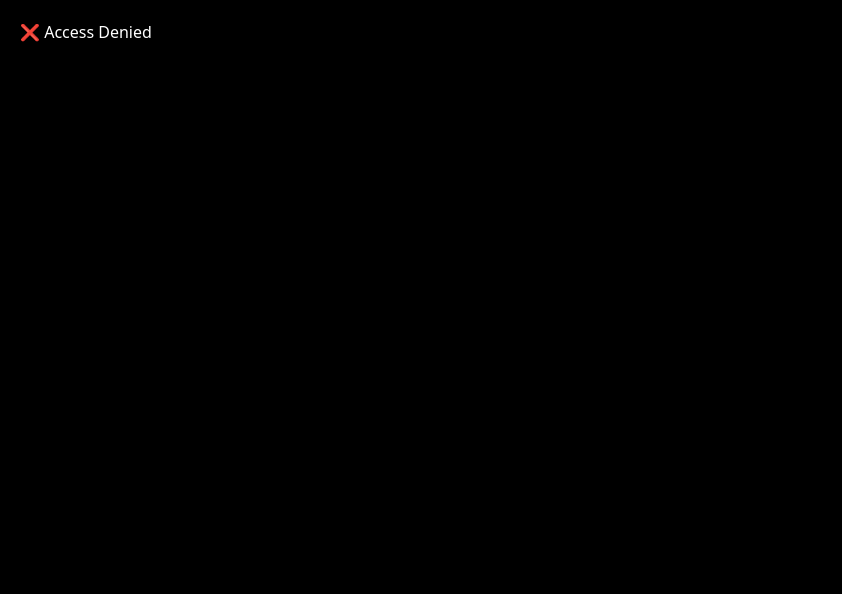
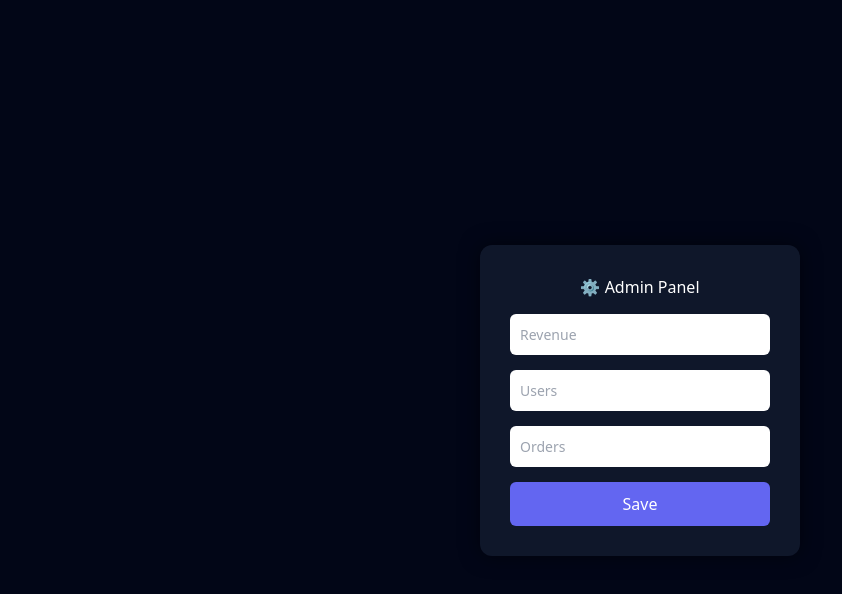
Before and after one commit to prashantsuryavanshi0/ai-saas-dashboard, a Next.js app in the folder ai-saas-assignment/: page /admin in a window 1280 px wide. Shown: the top 594 px of the page, without its empty margins (0-842 px from the left). Built offline with nearby package versions, Linux system fonts and the light colour scheme.

Commit message:
final admin working code

```diff
--- a/ai-saas-assignment/app/admin/page.tsx
+++ b/ai-saas-assignment/app/admin/page.tsx
@@ -1,119 +1,99 @@
 "use client";
 
-export const dynamic = "force-dynamic";
-
-import { useState, useEffect } from "react";
+import { useState } from "react";
 
 export default function AdminPage() {
-  const [mounted, setMounted] = useState(false);
-
   const [revenue, setRevenue] = useState("");
   const [users, setUsers] = useState("");
   const [orders, setOrders] = useState("");
 
-  useEffect(() => {
-    setMounted(true);
-
-    const data = localStorage.getItem("dashboardData");
-    if (data) {
-      const parsed = JSON.parse(data);
-      setRevenue(parsed.revenue || "");
-      setUsers(parsed.users || "");
-      setOrders(parsed.orders || "");
-    }
-  }, []);
-
-  if (!mounted) return null;
-
-  const isAdmin =
-    typeof window !== "undefined" &&
-    window.location.search.includes("role=admin");
-
-  if (!isAdmin) {
-    return (
-      <div style={{ color: "white", padding: "20px" }}>
-        ❌ Access Denied
-      </div>
-    );
-  }
-
   const handleSave = () => {
-    localStorage.setItem(
-      "dashboardData",
-      JSON.stringify({ revenue, users, orders })
-    );
-    alert("Saved Successfully ✅");
+    alert("Saved successfully 🚀");
+    console.log({ revenue, users, orders });
   };
 
   return (
     <div
       style={{
-        minHeight: "100vh",
-        background: "#020617",
-        color: "white",
+        height: "100vh",
         display: "flex",
         justifyContent: "center",
         alignItems: "center",
+        background: "#020617",
       }}
     >
       <div
         style={{
           background: "#0f172a",
           padding: "30px",
-          borderRadius: "10px",
+          borderRadius: "12px",
           width: "320px",
+          display: "flex",
+          flexDirection: "column",
+          gap: "15px",
+          boxShadow: "0 0 20px rgba(0,0,0,0.5)",
         }}
       >
-        <h1 style={{ marginBottom: "20px" }}>Admin Panel ⚙️</h1>
+        <h1 style={{ color: "white", textAlign: "center" }}>
+          ⚙️ Admin Panel
+        </h1>
 
         <input
           type="text"
+          placeholder="Revenue"
           value={revenue}
           onChange={(e) => setRevenue(e.target.value)}
-          placeholder="Revenue"
-          style={inputStyle}
+          style={{
+            padding: "10px",
+            borderRadius: "6px",
+            border: "none",
+            outline: "none",
+            fontSize: "14px",
+          }}
         />
 
         <input
           type="text"
+          placeholder="Users"
           value={users}
           onChange={(e) => setUsers(e.target.value)}
-          placeholder="Users"
-          style={inputStyle}
+          style={{
+            padding: "10px",
+            borderRadius: "6px",
+            border: "none",
+            outline: "none",
+            fontSize: "14px",
+          }}
         />
 
         <input
           type="text"
+          placeholder="Orders"
           value={orders}
           onChange={(e) => setOrders(e.target.value)}
-          placeholder="Orders"
-          style={inputStyle}
+          style={{
+            padding: "10px",
+            borderRadius: "6px",
+            border: "none",
+            outline: "none",
+            fontSize: "14px",
+          }}
         />
 
-        <button onClick={handleSave} style={btnStyle}>
+        <button
+          onClick={handleSave}
+          style={{
+            padding: "10px",
+            background: "#6366f1",
+            color: "white",
+            border: "none",
+            borderRadius: "6px",
+            cursor: "pointer",
+          }}
+        >
           Save
         </button>
       </div>
     </div>
   );
 }
-
-const inputStyle = {
-  width: "100%",
-  padding: "10px",
-  marginBottom: "15px",
-  borderRadius: "6px",
-  border: "none",
-  outline: "none",
-  color: "black",
-};
-
-const btnStyle = {
-  width: "100%",
-  padding: "10px",
-  background: "#3b82f6",
-  border: "none",
-  borderRadius: "6px",
-  color: "white",
-  cursor: "pointer",
-};
```
